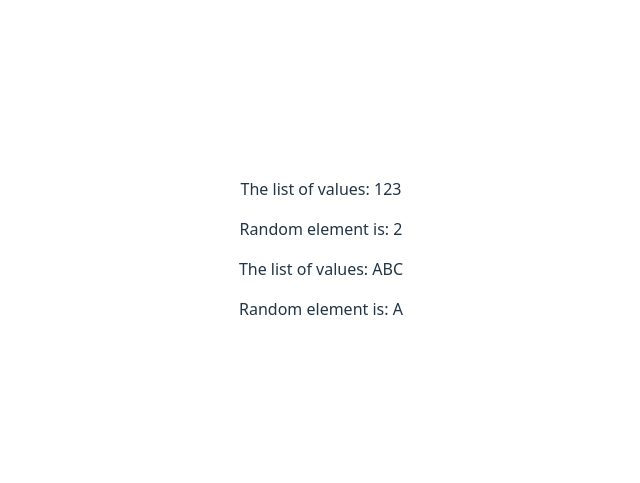
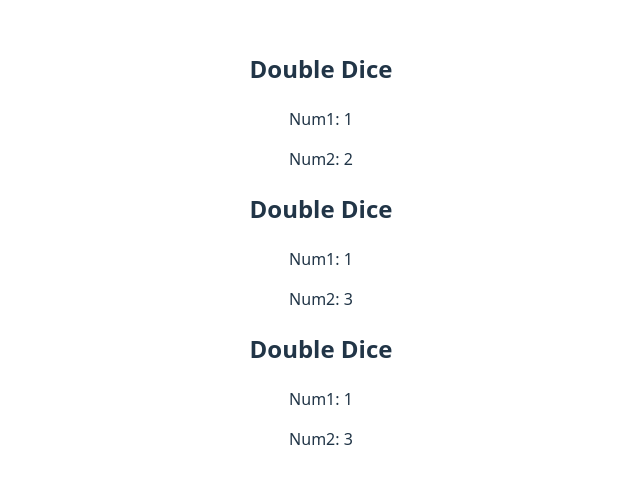
Before and after one commit to WestinSherman/ReactUdemyRerun, a React (Vite) app in the folder First-React-App/: page / in a window 1280 px wide. Shown: the part 151-634 px from the top of the page, without its empty margins (319-959 px from the left). Built offline with nearby package versions, Linux system fonts and the light colour scheme.

Commit message:
S_63(625), finished.

```diff
--- a/First-React-App/src/App.jsx
+++ b/First-React-App/src/App.jsx
@@ -3,13 +3,17 @@
 import Greeter from './components/Greeter'
 import Die from './components/Die'
 import ListPicker from './components/ListPicker'
+import DoubleDice from './components/DoubleDice'
 
 function App() {
     return (
         <div>
-            <ListPicker values={[1, 2, 3]} />
+            <DoubleDice />
+            <DoubleDice />
+            <DoubleDice />
+            {/*<ListPicker values={[1, 2, 3]} />
             <ListPicker values={["A", "B", "C"]} />
-            {/*<Greeter person="Violet" from="ME" />
+            <Greeter person="Violet" from="ME" />
             <Greeter person="Alia" />
             <Greeter from="MY second" />
             <Die numSides={20} />
--- /dev/null
+++ b/First-React-App/src/components/DoubleDice.jsx
@@ -0,0 +1,51 @@
+export default function DoubleDice() {
+    const num1 = Math.floor(Math.random() * 3) + 1;
+    const num2 = Math.floor(Math.random() * 3) + 1;
+    return (
+        <div>
+            <h2>Double Dice</h2>
+            {num1 === num2 && <h3>You Win!</h3>}
+            <p>Num1: {num1}</p>
+            <p>Num2: {num2}</p>
+        </div>
+    );
+}
+//Version Three:
+//export default function DoubleDice() {
+//    const num1 = Math.floor(Math.random() * 3) + 1;
+//    const num2 = Math.floor(Math.random() * 3) + 1;
+//    return (
+//        <div>
+//            <h2>Double Dice</h2>
+//            {num1 === num2 ? <h3>You Win!</h3> : null}
+//            <p>Num1: {num1}</p>
+//            <p>Num2: {num2}</p>
+//        </div>
+//    );
+//}
+//Version Two:
+//export default function DoubleDice() {
+//    const num1 = Math.floor(Math.random() * 3) + 1;
+//    const num2 = Math.floor(Math.random() * 3) + 1;
+//    return (
+//        <div>
+//            <h2>{num1 === num2 ? "You Win!" : "You Lose :("}</h2>
+//            <p>Num1: {num1}</p>
+//            <p>Num2: {num2}</p>
+//        </div>
+//    );
+//}
+//Version One:
+//export default function DoubleDice() {
+//    const num1 = Math.floor(Math.random() * 3) + 1;
+//    const num2 = Math.floor(Math.random() * 3) + 1;
+//    const result = num1 === num2 ? "You Win!" : "You Lose :(";
+
+//    return (
+//        <div>
+//            <h2>{result}</h2>
+//            <p>Num1: {num1}</p>
+//            <p>Num2: {num2}</p>
+//        </div>
+//    );
+//}
```
Also changed, not shown: 1 other file (tests, documents, lock files or other folders).
